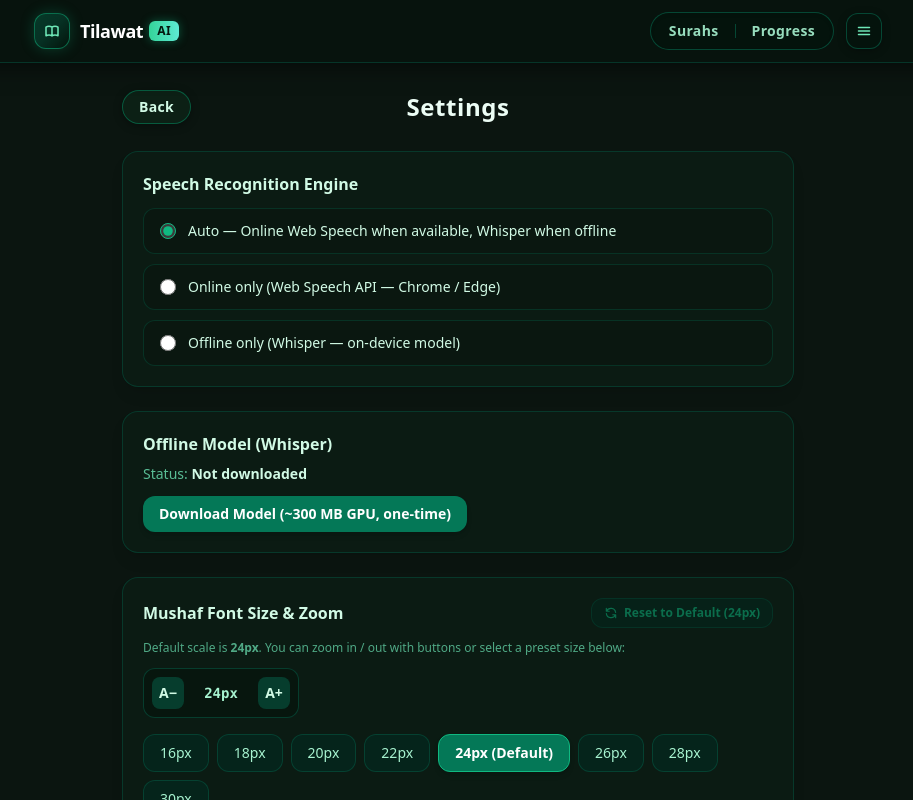
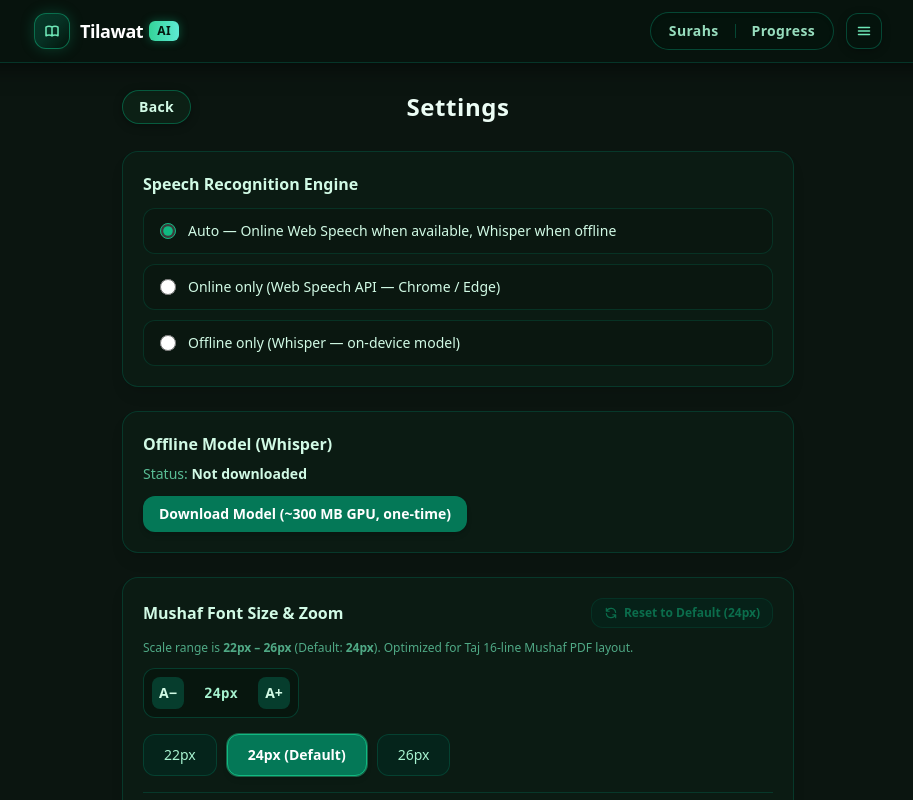
Before and after one commit to Awais-694/quran-mushaf-app, a Next.js app: page /settings in a window 1280 px wide. Shown: the top 800 px of the page, without its empty margins (182-1095 px from the left). Built offline with nearby package versions, Linux system fonts and the light colour scheme; a web font is replaced by a local one.

Commit message:
Restrict font scale strictly between 22px and 26px with 24px default

```diff
--- a/public/sw.js
+++ b/public/sw.js
@@ -1,5 +1,5 @@
 // Tilawat PWA service worker — offline caching and stale-while-revalidate.
-const CACHE = "tilawat-v8";
+const CACHE = "tilawat-v9";
 
 self.addEventListener("install", (e) => {
   self.skipWaiting();
--- a/src/components/dashboard/SettingsClient.tsx
+++ b/src/components/dashboard/SettingsClient.tsx
@@ -51,7 +51,7 @@ export function SettingsClient() {
   };
 
   const adjustFont = (delta: number) => {
-    const next = Math.max(14, Math.min(36, fontSize + delta));
+    const next = Math.max(22, Math.min(26, fontSize + delta));
     setFontSizeState(next);
     setFontSize(next);
   };
@@ -174,16 +174,16 @@ export function SettingsClient() {
         </div>
 
         <p className="text-xs text-emerald-300/70 mb-3">
-          Default scale is <b>24px</b>. You can zoom in / out with buttons or select a preset size below:
+          Scale range is <b>22px – 26px</b> (Default: <b>24px</b>). Optimized for Taj 16-line Mushaf PDF layout.
         </p>
 
         {/* Zoom In & Out Stepper */}
         <div className="flex items-center gap-3 mb-4 p-2 rounded-xl bg-[#07160e] border border-emerald-900/70 w-fit">
           <button
             onClick={() => adjustFont(-1)}
-            disabled={fontSize <= 14}
-            className="w-8 h-8 flex items-center justify-center rounded-lg bg-emerald-900/70 hover:bg-emerald-800 disabled:opacity-40 text-emerald-100 font-bold text-sm transition-all active:scale-95 cursor-pointer"
-            title="Zoom Out (-1px)"
+            disabled={fontSize <= 22}
+            className="w-8 h-8 flex items-center justify-center rounded-lg bg-emerald-900/70 hover:bg-emerald-800 disabled:opacity-30 disabled:cursor-not-allowed text-emerald-100 font-bold text-sm transition-all active:scale-95 cursor-pointer"
+            title="Zoom Out (Min 22px)"
           >
             A−
           </button>
@@ -192,26 +192,26 @@ export function SettingsClient() {
           </span>
           <button
             onClick={() => adjustFont(1)}
-            disabled={fontSize >= 36}
-            className="w-8 h-8 flex items-center justify-center rounded-lg bg-emerald-900/70 hover:bg-emerald-800 disabled:opacity-40 text-emerald-100 font-bold text-sm transition-all active:scale-95 cursor-pointer"
-            title="Zoom In (+1px)"
+            disabled={fontSize >= 26}
+            className="w-8 h-8 flex items-center justify-center rounded-lg bg-emerald-900/70 hover:bg-emerald-800 disabled:opacity-30 disabled:cursor-not-allowed text-emerald-100 font-bold text-sm transition-all active:scale-95 cursor-pointer"
+            title="Zoom In (Max 26px)"
           >
             A+
           </button>
         </div>
 
-        {/* Preset Font Sizes */}
-        <div className="flex flex-wrap gap-2">
-          {[16, 18, 20, 22, 24, 26, 28, 30].map((s) => (
+        {/* Preset Font Sizes (22px, 24px, 26px) */}
+        <div className="flex flex-wrap gap-2.5">
+          {[22, 24, 26].map((s) => (
             <button
               key={s}
               onClick={() => {
                 setFontSizeState(s);
                 setFontSize(s);
               }}
-              className={`px-4 py-2 rounded-xl text-xs sm:text-sm font-medium border transition-all active:scale-95 cursor-pointer ${
+              className={`px-5 py-2.5 rounded-xl text-xs sm:text-sm font-medium border transition-all active:scale-95 cursor-pointer ${
                 fontSize === s
-                  ? "bg-emerald-700 border-emerald-500 text-white shadow-md font-semibold"
+                  ? "bg-emerald-700 border-emerald-500 text-white shadow-md font-semibold ring-1 ring-emerald-400/40"
                   : "bg-emerald-950/60 border-emerald-900/70 text-emerald-200 hover:bg-emerald-900/60 hover:text-white"
               }`}
             >
--- a/src/components/mushaf/MushafPage.tsx
+++ b/src/components/mushaf/MushafPage.tsx
@@ -29,7 +29,7 @@ export function MushafPage({
         <div
           dir="rtl"
           className="font-quran leading-[1.75] sm:leading-[1.9] text-right select-none w-full max-w-full"
-          style={{ fontSize: `${fontSize && fontSize >= 14 && fontSize <= 36 ? fontSize : 24}px` }}
+          style={{ fontSize: `${fontSize && fontSize >= 22 && fontSize <= 26 ? fontSize : 24}px` }}
         >
           {children}
         </div>
--- a/src/lib/settings.ts
+++ b/src/lib/settings.ts
@@ -38,7 +38,7 @@ export function getFontSize(): number {
   const raw = read(K.fontSize);
   if (!raw) return getDefaultMushafFontSize();
   const v = Number(raw);
-  if (v >= 13 && v <= 36) {
+  if (v >= 22 && v <= 26) {
     return v;
   }
   return getDefaultMushafFontSize();
```
